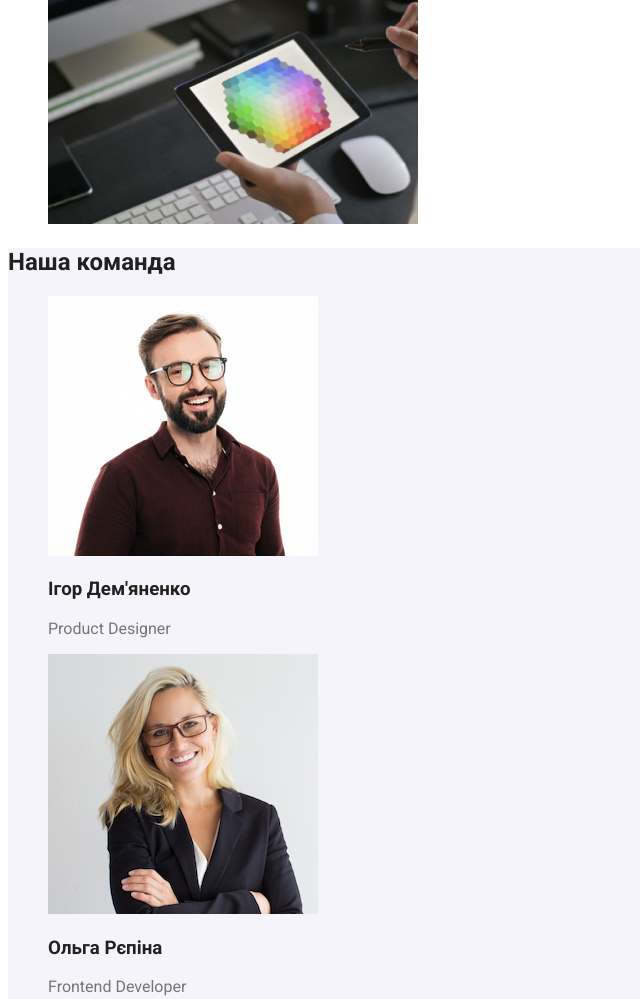
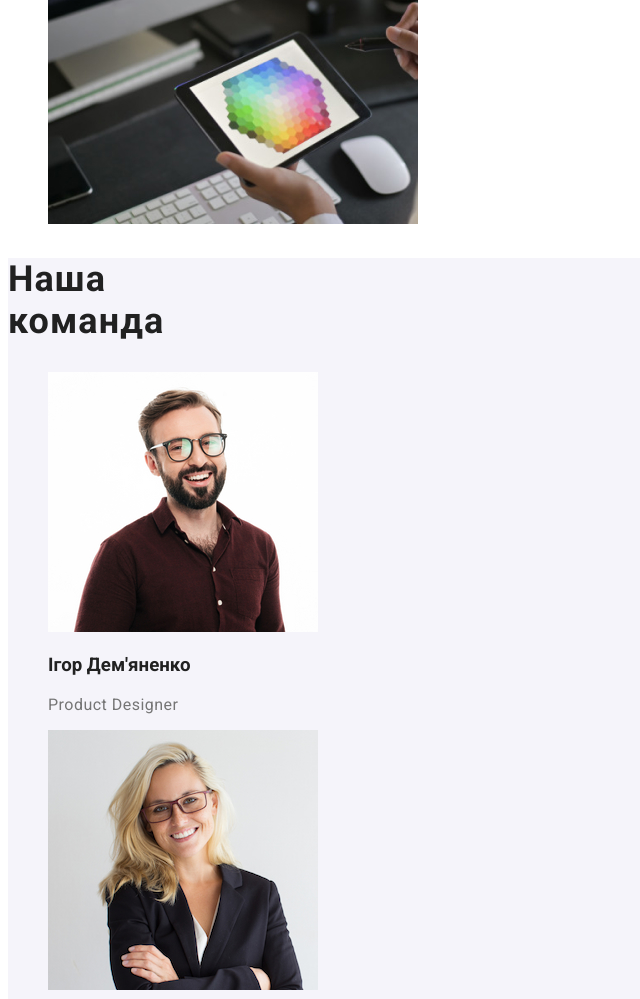
Before and after one commit to Maksymenko-Maksym/goit-markup-hw-02, a plain HTML site: page index.html in a window 1280 px wide. Shown: the part 1673-2672 px from the top of the page, without its empty margins (0-640 px from the left). Drawn offline with Linux system fonts and the light colour scheme.

Commit message:
css team-members-section

```diff
--- a/styles/style.css
+++ b/styles/style.css
@@ -137,14 +137,35 @@ ul {
 
 } */
 .team-members-section {
-    background-color: #F5F4FA;
+    background-color: rgba(245, 244, 250, 1);
 }
 .team-members-section > h2, ul > li > h3 {
     color: var(--header-color);
-
+}
+.team-members-section > h2 {
+    font-style: normal;
+    font-weight: 700;
+    font-size: 36px;
+    line-height: 42px;
+    letter-spacing: 0.03em;
+    width: 264px;
+}
+.team-members-section > h3 {
+    font-style: normal;
+    font-weight: 500;
+    font-size: 16px;
+    line-height: 19px;
+    letter-spacing: 0.03em;
+    width: 129px;
 }
 .team-members-section > ul > li > p {
     color: var(--p-color);
+    font-style: normal;
+    font-weight: 400;
+    font-size: 16px;
+    line-height: 19px;
+    letter-spacing: 0.03em;
+    width: 147px;
 }
 #contacts {
     background-color: #2f3a35;
```
